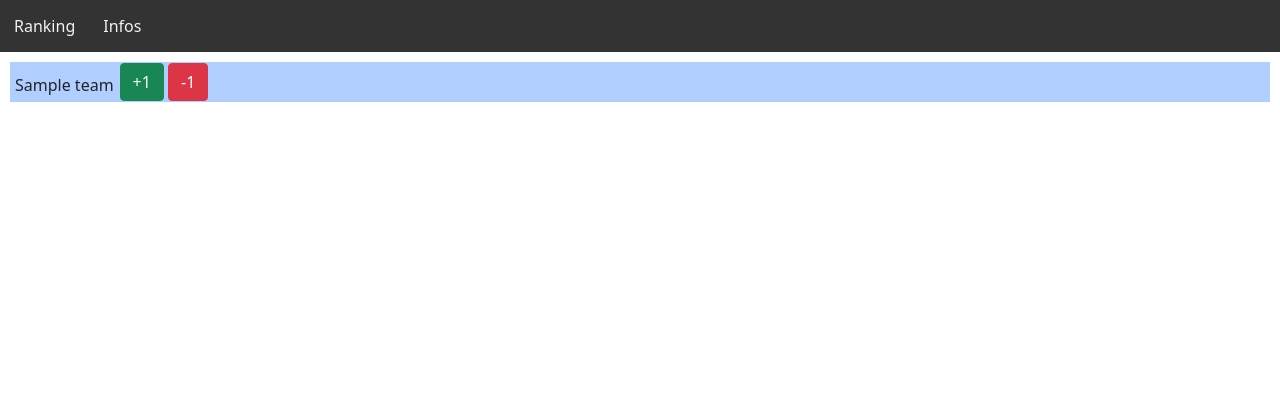
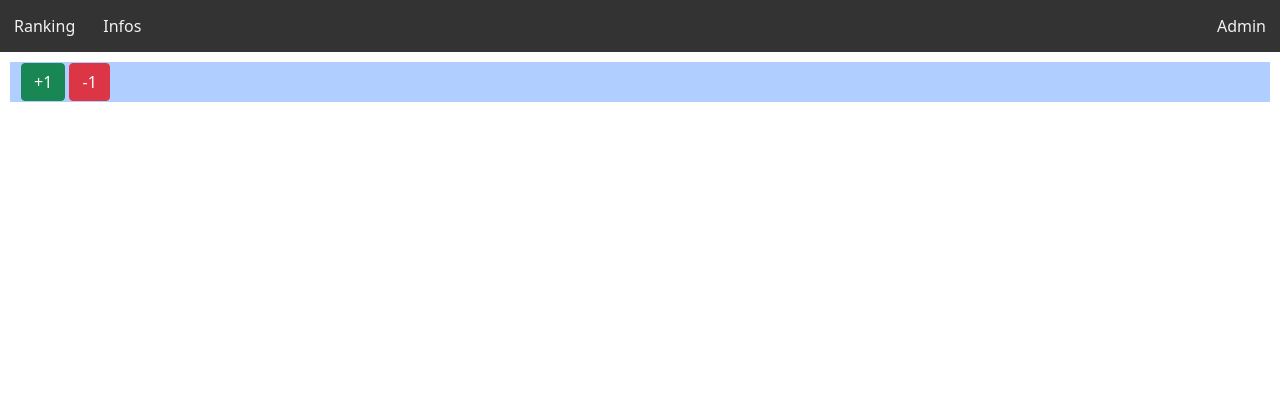
Before and after one commit to Manfe07/BierMeterMeter, a Flask app: page /admin/theke in a window 1280 px wide. Shown: the top 420 px of the page. Run offline with Flask 2, Linux system fonts and the light colour scheme; the visitor is signed in with stand-in values (Sample User, id 1); tables that the repository leaves empty hold one stand-in row (values such as "Sample post").

Commit message:
updated styles

```diff
--- a/static/css/style.css
+++ b/static/css/style.css
@@ -1,6 +1,13 @@
 body {
     font-family: sans-serif;
     font-size: larger;
+}
+
+.contentDiv {
+    padding: 10px;
+    background-color: beige;
+    border: solid 1px;
+    border-radius: 10px;
 }
 
 footer {
--- a/templates/admin_info.html
+++ b/templates/admin_info.html
@@ -3,7 +3,7 @@
 {% block content %}
     <form action="{{ url_for('api_addInfo') }}" method="POST">
         <div style="padding: 10px;">
-            <div style="padding: 10px; background-color: beige; border: solid 1px; border-radius: 10px;">
+            <div class="contentDiv">
                 <div>
                     <label for="title">Titel:</label><br>
                     <input name="title" id="title" value="">
--- a/templates/admin_theke.html
+++ b/templates/admin_theke.html
@@ -5,10 +5,10 @@
         <table class="beerTable">
             {% for team in teams %}
                 <tr>
-                    <td class="columnTeam">{{ team }}</td>
+                    <td class="columnTeam">{{ team['name'] }}</td>
                     <td>
-                        <button class="btn btn-large btn-success"onclick="beer('{{ team }}', true)">+1</button>
-                        <button class="btn btn-large btn-danger"onclick="beer('{{ team }}', false)">-1</button>
+                        <button class="btn btn-large btn-success"onclick="beer('{{ team['name'] }}', true)">+1</button>
+                        <button class="btn btn-large btn-danger"onclick="beer('{{ team['name'] }}', false)">-1</button>
                     </td>
                 </tr>
             {% endfor %}
--- a/templates/index.html
+++ b/templates/index.html
@@ -16,15 +16,17 @@
     <div id="navbar">
         <div class="left"><a href="{{ url_for('ranking') }}">Ranking</a></div>
         <div class="left"><a href="{{ url_for('infos') }}">Infos</a></div>
-       <!-- <div class="right"><a href="{{ url_for('admin') }}">Admin</a></div> -->
+        <div class="right"><a href="{{ url_for('admin') }}">Admin</a></div>
     </div>
     {% block content %}{% endblock %}
 
+    <!--
     <footer>
         <center>
             <div style="color: lightgray">Hier geht es zur <a href="{{ url_for('admin') }}" style="color: white;text-decoration:none;">Admin</a> Seite</div>
         </center>
     </footer>
+    -->
 </body>
 {% block style %}{% endblock %}
 <style>#navbar {
--- a/templates/infos.html
+++ b/templates/infos.html
@@ -3,7 +3,7 @@
 {% block content %}
     {% for data in infos %}
         <div style="padding: 10px;">
-            <div style="padding: 10px; background-color: beige; border: solid 1px; border-radius: 10px;">
+            <div class="contentDiv">
                 <h2>{{ data["title"] }}</h2>
                 <a style="font-size: small; color: gray">{{ data["Timestamp"] }}</a><br>
                 <p>{{ data["content"] }}</p>
```
